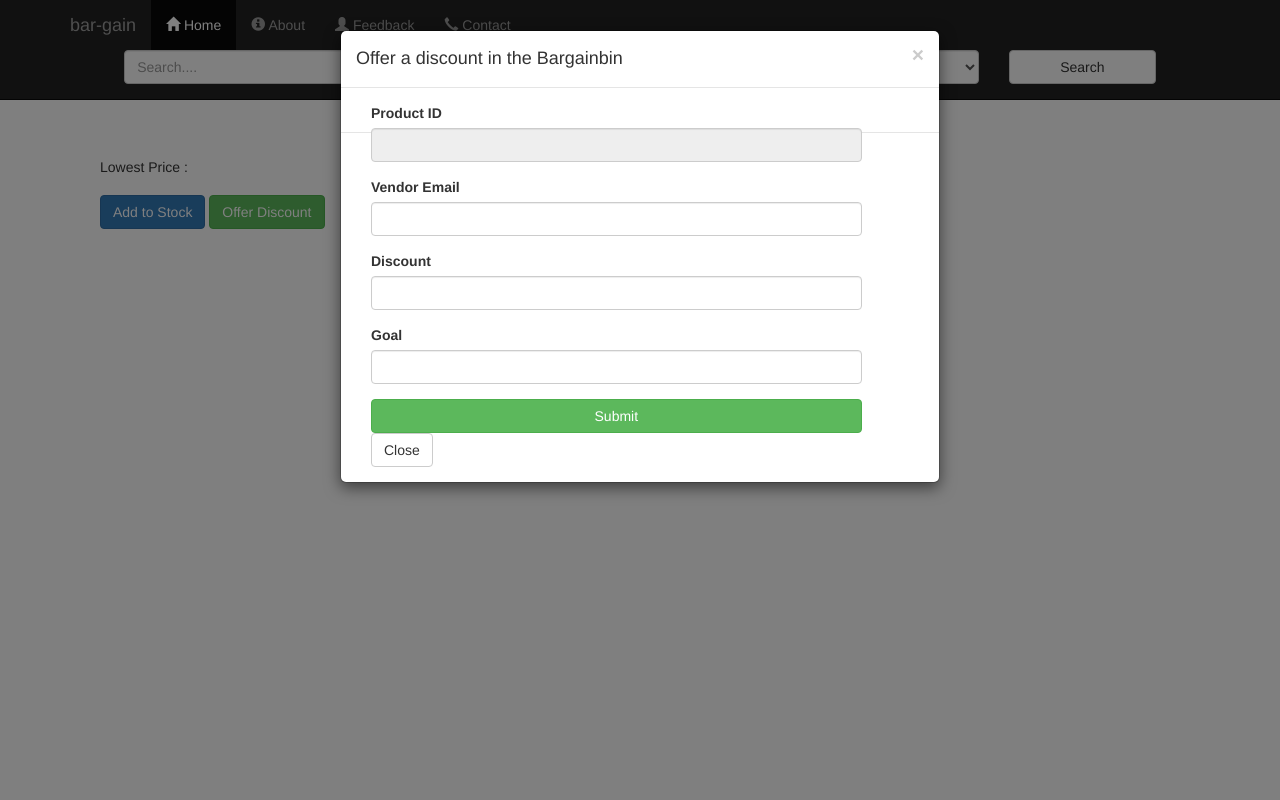
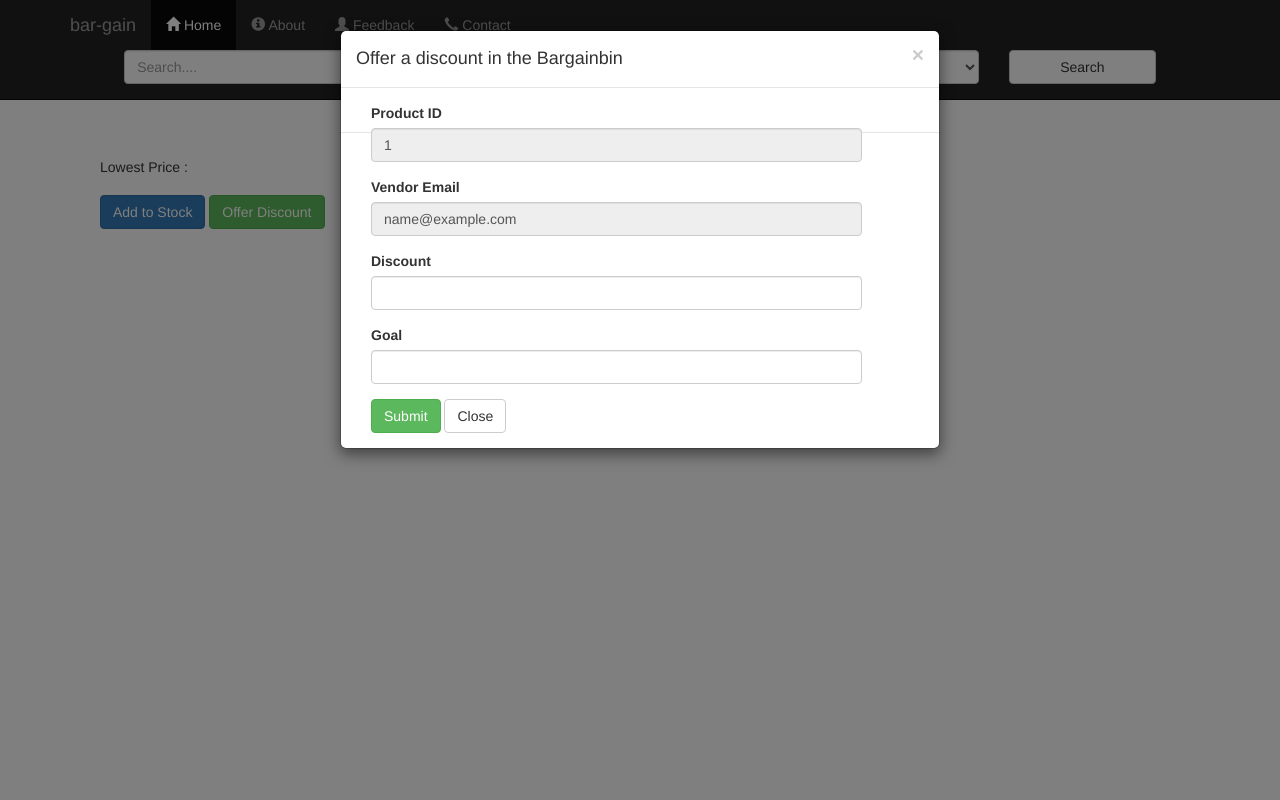
Before and after one commit to thededlier/bargain-savethehacker, a PHP site: page /retailer/details.php?pid=1 in a window 1280 px wide, after a click on "Offer Discount". Run offline with PHP 8.4, Linux system fonts and the light colour scheme; the visitor is signed in with stand-in values (Sample User, id 1); data that the repository does not hold is empty; some libraries are stand-ins or nearby versions.

Commit message:
fixed empty product id field

```diff
--- a/dev/bigdiscounts/add_item.php
+++ b/dev/bigdiscounts/add_item.php
@@ -3,7 +3,7 @@
 
     session_start();
 
-    $pid = $_GET["pid"];
+    $pid = $_GET["product_id"];
     $useremail = $_SESSION['useremail'];
 
     $sql = "UPDATE retailers SET products = CONCAT(products, '$pid,') where email = '$useremail'";
--- a/dev/bigdiscounts/item_search.php
+++ b/dev/bigdiscounts/item_search.php
@@ -77,7 +77,7 @@
                         '<h5>' . 'Lowest Price : <b>' . $current->OfferSummary->LowestNewPrice->FormattedPrice . '</b></h5>' .
                         '</div>' .
                         '<div class="col-xs-12 col-md-12">' .
-                        '<form action="" method="POST">' .
+                        '<form action="../dev/bigdiscounts/add_item.php" method="GET">' .
                                     '<input type="hidden" name="product_id" value="' . $current->ASIN . '">' .
                                     '<button class="btn btn-primary" type="submit" name="compare-button">Add to Stock</button>' .
                                     '<a class="btn btn-default" href="./details.php?pid='.$current->ASIN.'" name="lookup-button">See Details</a>'.
--- a/dev/bigdiscounts/process_new_bargain.php
+++ b/dev/bigdiscounts/process_new_bargain.php
@@ -3,7 +3,7 @@
 
     session_start();
 
-    $pid = $_GET["pid"];
+    $pid = $_GET["product_id"];
     $email = $_SESSION['useremail'];
     $discount = $_GET["discount"];
     $goal = $_GET["goal"];
--- a/retailer/details.php
+++ b/retailer/details.php
@@ -8,6 +8,8 @@
     } else {
         header("Location: ./index.php");
     }
+
+    $email = $_SESSION["useremail"];
 ?>
 
 <html>
@@ -117,21 +119,21 @@
                             <div class="col-md-11 col-lg-11 col-xs-11 center-block panel-login panel-white">
                                 <div class="form-group">
                                     <label for="pid">Product ID</label>
-                                    <input type="text" class="form-control" name="pid" id="pid" required="require" disabled>
+                                    <input type="text" class="form-control" name="product_id" id="pid" required="require" value="<?php echo $pid;?>" readonly>
                                 </div>
                                 <div class="form-group">
                                     <label for="vemail">Vendor Email</label>
-                                    <input type="email" class="form-control" name="vemail" id="vemail" required="require">
+                                    <input type="email" class="form-control" name="vemail" id="vemail" required="require" value="<?php echo $email; ?>" readonly>
                                 </div>
                                 <div class="form-group">
                                     <label for="discount">Discount</label>
-                                    <input type="number" class="form-control" name="discount" id="discount" required="require">
+                                    <input type="number" class="form-control" name="discount" id="discount" required="require" min=1 max=99>
                                 </div>
                                 <div class="form-group">
                                     <label for="goal">Goal</label>
-                                    <input type="number" class="form-control" name="goal" id="goal" required="require">
+                                    <input type="number" class="form-control" name="goal" id="goal" required="require" min=1>
                                 </div>
-                                <button class="btn btn-success btn-block" type="submit">Submit</button>
+                                <button class="btn btn-success" type="submit">Submit</button>
                                 <button type="button" class="btn btn-default" data-dismiss="modal">Close</button>
                             </div>
                         </form>
```
